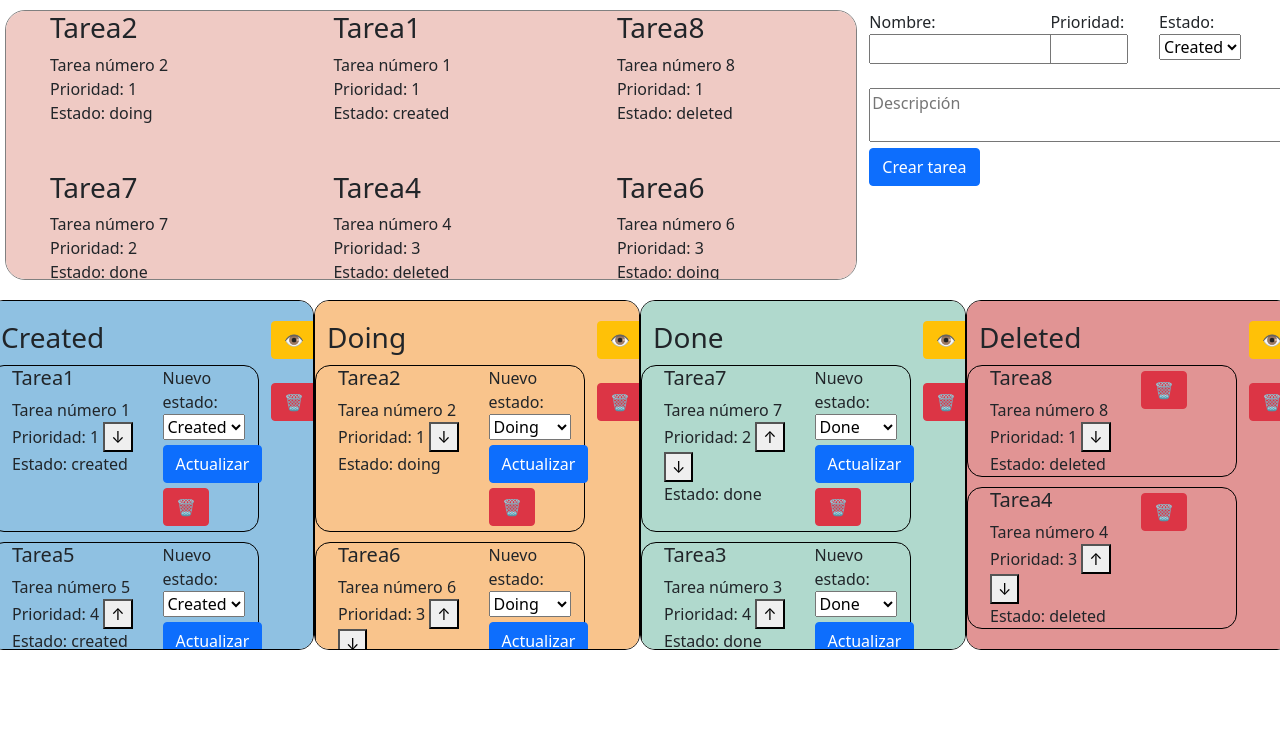
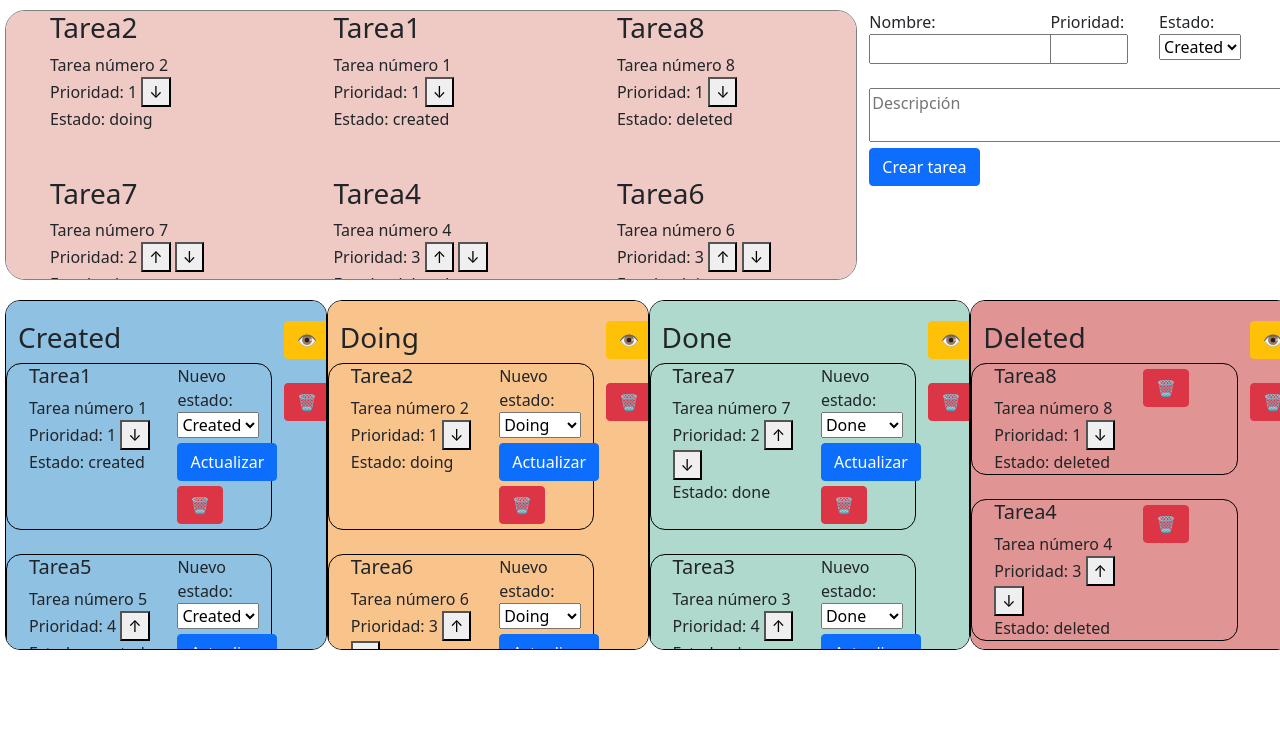
Before and after one commit to danielpardoc23/todo-list-javascript, a plain HTML site: page opcion2/index2.html in a window 1280 px wide. Shown: the top 748 px of the page. Drawn offline with nearby package versions, Linux system fonts and the light colour scheme.

Commit message:
Mockup, drag and drop

```diff
--- a/opcion2/index2.html
+++ b/opcion2/index2.html
@@ -42,7 +42,7 @@
         </div>
     </div>
     <div class="row" id="listasConEstado">
-        <div class="col-lg-3 contenedorLista" id="createdContenedor">
+        <div class="col-lg-3 contenedorLista" id="createdContenedor"  ondrop="drop(event)" ondragover="allowDrop(event)">
             <div class="row">
                 <div class="col-lg-10" class="contenedorTareas" id="createdTareas">
                     <h3>Created</h3>
@@ -50,14 +50,14 @@
 
                     </div>
                 </div>
-                <div class="col-lg-2">
+                <div class="col-lg-2 botonera">
                     <button class="btn btn-warning" onclick="ocultar('createdTareas');">&#x1F441;</button>
                     <br><br>
                     <button id="eliminarCreadas" class="btn btn-danger" onclick="deleteList('created');">&#128465;</button></section>
                 </div>
             </div>
         </div>
-        <div class="col-lg-3 contenedorLista" id="doingContenedor">
+        <div class="col-lg-3 contenedorLista" id="doingContenedor"  ondrop="drop(event)" ondragover="allowDrop(event)">
             <div class="row">
                 <div class="col-lg-10" class="contenedorTareas" id="doingTareas">
                     <h3>Doing</h3>
@@ -65,14 +65,14 @@
 
                     </div>
                 </div>
-                <div class="col-lg-2">
+                <div class="col-lg-2 botonera">
                     <button class="btn btn-warning" onclick="ocultar('doingTareas');">&#x1F441;</button>
                     <br><br>
                     <button id="eliminarRealizando" class="btn btn-danger" onclick="deleteList('doing');">&#128465;</button></section>
                 </div>
             </div>
         </div>
-        <div class="col-lg-3 contenedorLista" id="doneContenedor">
+        <div class="col-lg-3 contenedorLista" id="doneContenedor"  ondrop="drop(event)" ondragover="allowDrop(event)">
             <div class="row">
                 <div class="col-lg-10" class="contenedorTareas" id="doneTareas">
                     <h3>Done</h3>
@@ -80,14 +80,14 @@
 
                     </div>
                 </div>
-                <div class="col-lg-2">
+                <div class="col-lg-2 botonera">
                     <button class="btn btn-warning" onclick="ocultar('doneTareas');">&#x1F441;</button>
                     <br><br>
                     <button id="eliminarHechas" class="btn btn-danger" onclick="deleteList('done');">&#128465;</button></section>
                 </div>
             </div>
         </div>
-        <div class="col-lg-3 contenedorLista" id="deletedContenedor">
+        <div class="col-lg-3 contenedorLista" id="deletedContenedor"  ondrop="drop(event)" ondragover="allowDrop(event)">
             <div class="row">
                 <div class="col-lg-10" class="contenedorTareas" id="deletedTareas">
                     <h3>Deleted</h3>
@@ -95,7 +95,7 @@
 
                     </div>
                 </div>
-                <div class="col-lg-2">
+                <div class="col-lg-2 botonera">
                     <button class="btn btn-warning" onclick="ocultar('deletedTareas');">&#x1F441;</button>
                     <br><br>
                     <button id="eliminarEliminadas" class="btn btn-danger" onclick="deleteList('deleted');">&#128465;</button></section>
--- a/opcion2/main2.js
+++ b/opcion2/main2.js
@@ -56,7 +56,15 @@ function mostrarLista(){
                         + "<ul>"
                             + "<li><h3>" + list[i].name + "</h3></li>"
                             + "<li>" + list[i].description + "</li>"
-                            + "<li>Prioridad: " + list[i].priority + "</li>"
+                            + "<li>Prioridad: " + list[i].priority
+                                if(list[i].priority === 1){
+                                    cadena += "&nbsp;<button onclick='lessPriority(`" + list[i].name + "`)'>&#x2193;</button>";
+                                }else if(list[i].priority === 4){
+                                    cadena += "&nbsp;<button onclick='morePriority(`" + list[i].name + "`)'>&#x2191;</button>";
+                                }else{
+                                    cadena += "&nbsp;<button onclick='morePriority(`" + list[i].name + "`)'>&#x2191;</button> <button onclick='lessPriority(`" + list[i].name + "`)'>&#x2193;</button>";
+                                }
+                            cadena += "</li>"
                             + "<li>Estado: " + list[i].state + "</li>"
                         + "</ul>"
                 + "</div>"
@@ -68,7 +76,7 @@ function addToStatedList(state){
     cadena = '';
     for(let i = 0; i < list.length; i++){
             if(list[i].state === state){
-            cadena += "<div draggable='true' class='row tarea' id='tarea'>"
+            cadena += "<div draggable='true' ondragstart='drag(event)' class='row tarea' id='"+ list[i].name +"'>"
                         + "<div class='col-lg-7'>"
                             + "<h5>" + list[i].name + "</h5>"
                             + "<div class='statedList'>"
@@ -106,7 +114,7 @@ function addToStatedList(state){
                                 }
                                 cadena += "<button class='btn btn-danger botonTareaEliminar' onclick='deleteTask(`" + list[i].name + "`)'>&#128465;</button>"
                             + "</div>"
-                    + "</div>";
+                    + "</div><br>";
         }
     }
     let sitio = document.getElementById(state);
@@ -231,4 +239,18 @@ function mostrarTodasLasListas(){
     addAllStatedLists();
 }
 
+function allowDrop(ev) {
+    ev.preventDefault();
+}
+
+  function drag(ev) {
+    ev.dataTransfer.setData("text", ev.target.id);
+}
+
+function drop(ev) {
+    ev.preventDefault();
+    var tarea = ev.dataTransfer.getData("text");
+    ev.target.appendChild(document.getElementById(tarea));
+}
+
 mostrarTodasLasListas();
--- a/opcion2/style2.css
+++ b/opcion2/style2.css
@@ -35,11 +35,10 @@ ul{
     display: none;
 }
 
-#tarea{
+.tarea{
     border: 1px solid black;
     border-radius: 15px;
     padding-left: 10px;
-    margin-top: 10px;
     cursor: move;
     width: auto;
 }
@@ -67,6 +66,7 @@ ul{
 
 #listasConEstado{
     margin-top: 20px;
+    margin-left: 5px;
 }
 
 #createdContenedor{
```
Also changed, not shown: 1 other file.
